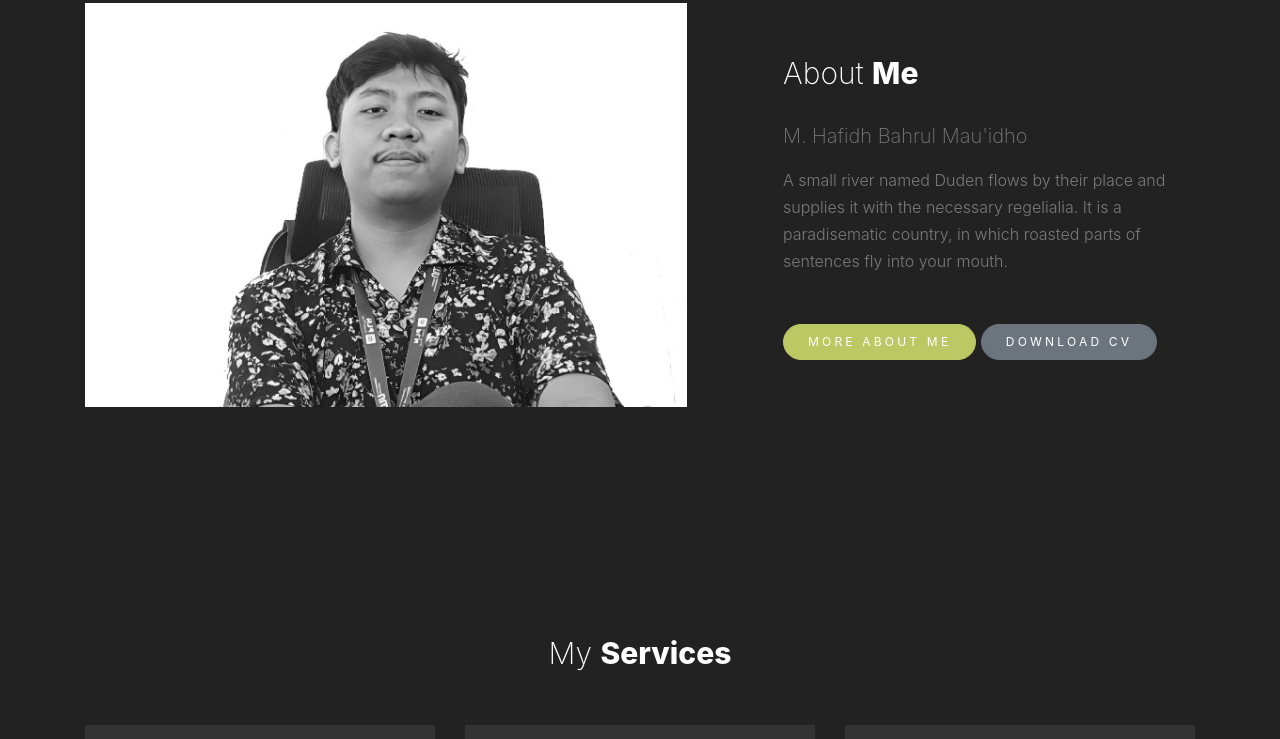
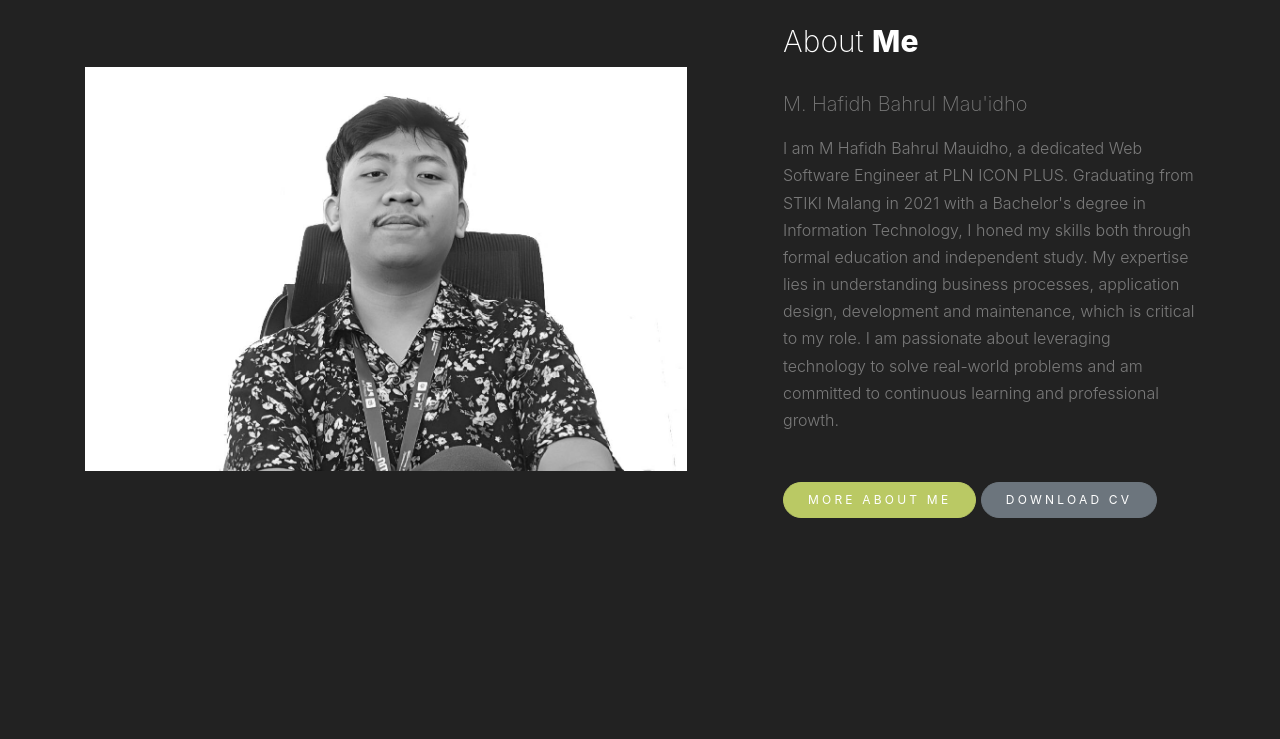
Before and after one commit to idho666/idho, a plain HTML site: page index.html in a window 1280 px wide. Shown: the part 4025-4764 px from the top of the page. Drawn offline with nearby package versions, Linux system fonts and the light colour scheme; files whose address does not match are found by name.

Commit message:
add : about section

```diff
--- a/index.html
+++ b/index.html
@@ -375,9 +375,15 @@
             </div>
             <p class="lead">M. Hafidh Bahrul Mau'idho</p>
             <p class="mb-5">
-              A small river named Duden flows by their place and supplies it
-              with the necessary regelialia. It is a paradisematic country, in
-              which roasted parts of sentences fly into your mouth.
+              I am M Hafidh Bahrul Mauidho, a dedicated Web Software Engineer at
+              PLN ICON PLUS. Graduating from STIKI Malang in 2021 with a
+              Bachelor's degree in Information Technology, I honed my skills
+              both through formal education and independent study. My expertise
+              lies in understanding business processes, application design,
+              development and maintenance, which is critical to my role. I am
+              passionate about leveraging technology to solve real-world
+              problems and am committed to continuous learning and professional
+              growth.
             </p>
 
             <p>
@@ -580,7 +586,7 @@
       </div>
     </section>
 
-    <section class="site-section" id="section-blog">
+    <!-- <section class="site-section" id="section-blog">
       <div class="container">
         <div class="row">
           <div class="col-md-12 mb-5">
@@ -667,7 +673,7 @@
           </div>
         </div>
       </div>
-    </section>
+    </section> -->
 
     <section class="site-section" id="section-contact">
       <div class="container">
```
Also changed, not shown: images/web-porto/30.jpg.
